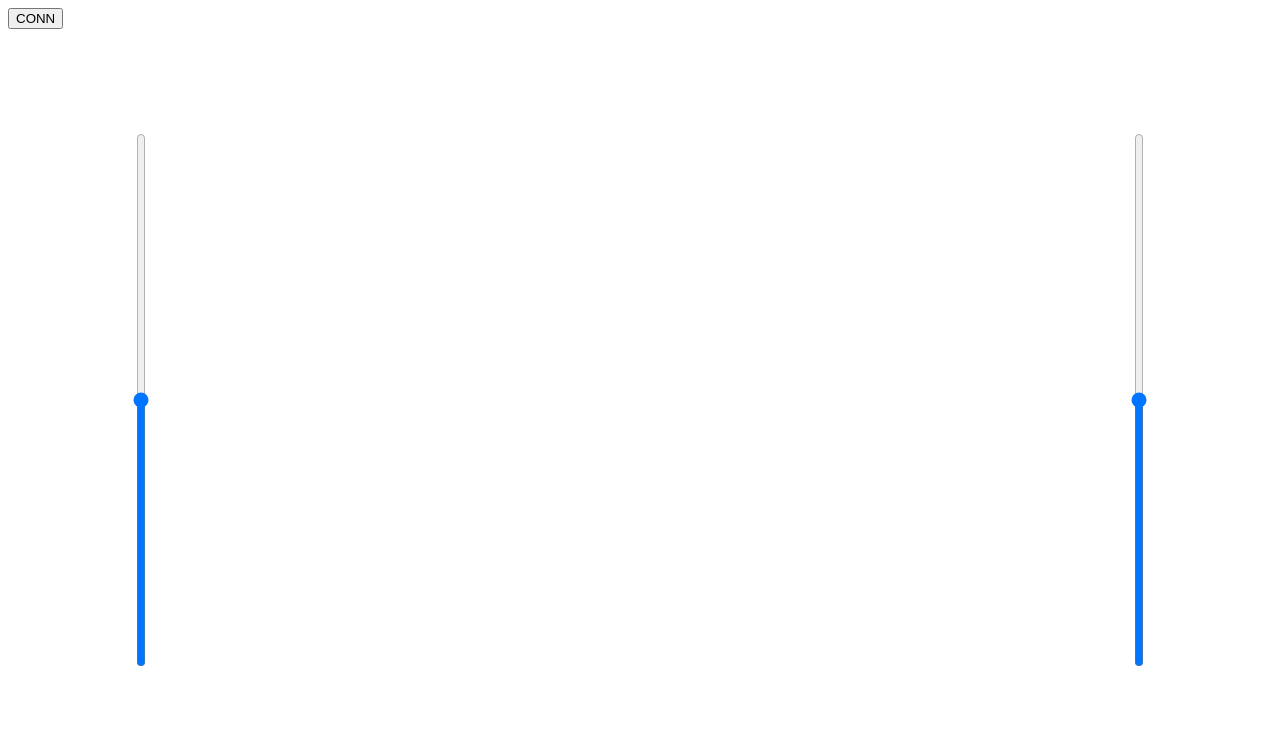
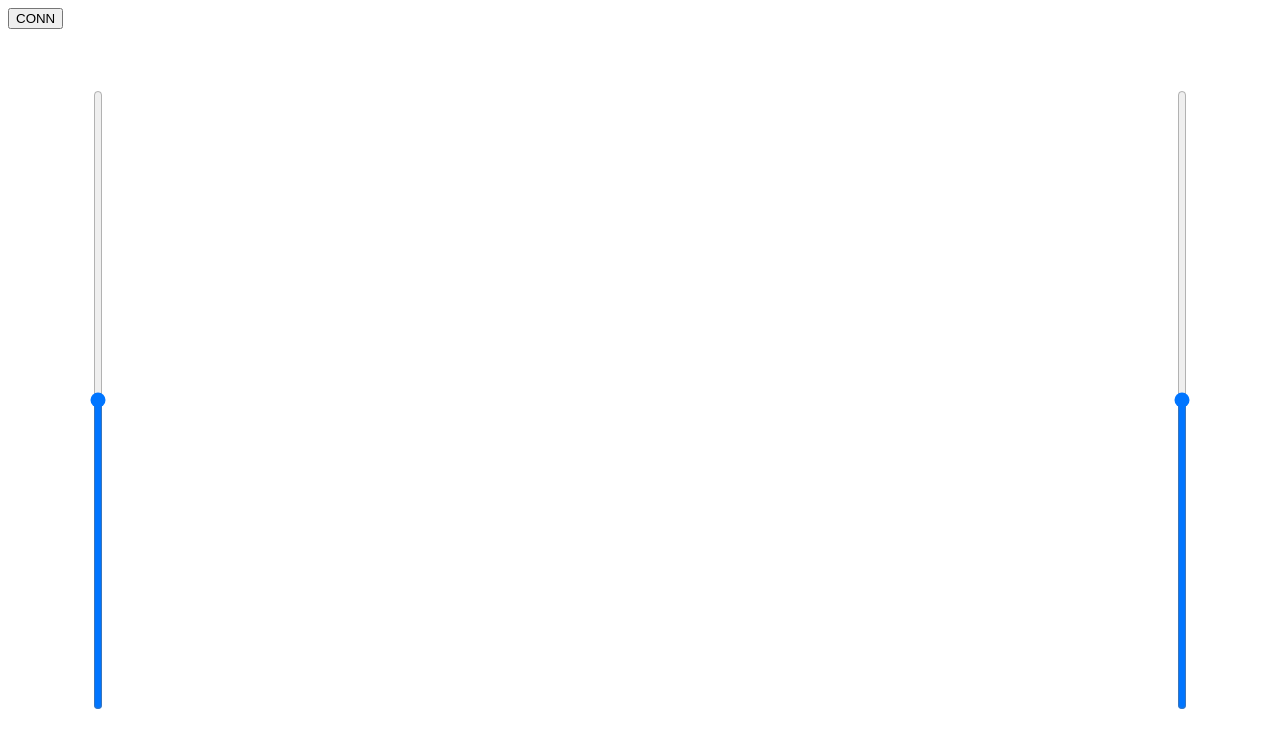
Before and after one commit to PaulisX/BT_Controller, a plain HTML site: page index.html in a window 1280 px wide. Drawn offline with Linux system fonts and the light colour scheme.

Commit message:
Update index.html

```diff
--- a/index.html
+++ b/index.html
@@ -5,7 +5,7 @@
 		direction: rtl;
 		vertical-align: middle;
 		height: auto;
-		margin: 10em;
+		margin: 7%;
 	}
 </style>
 <button type="button" onclick="connectToBluetoothDevice()">CONN</button>
```
